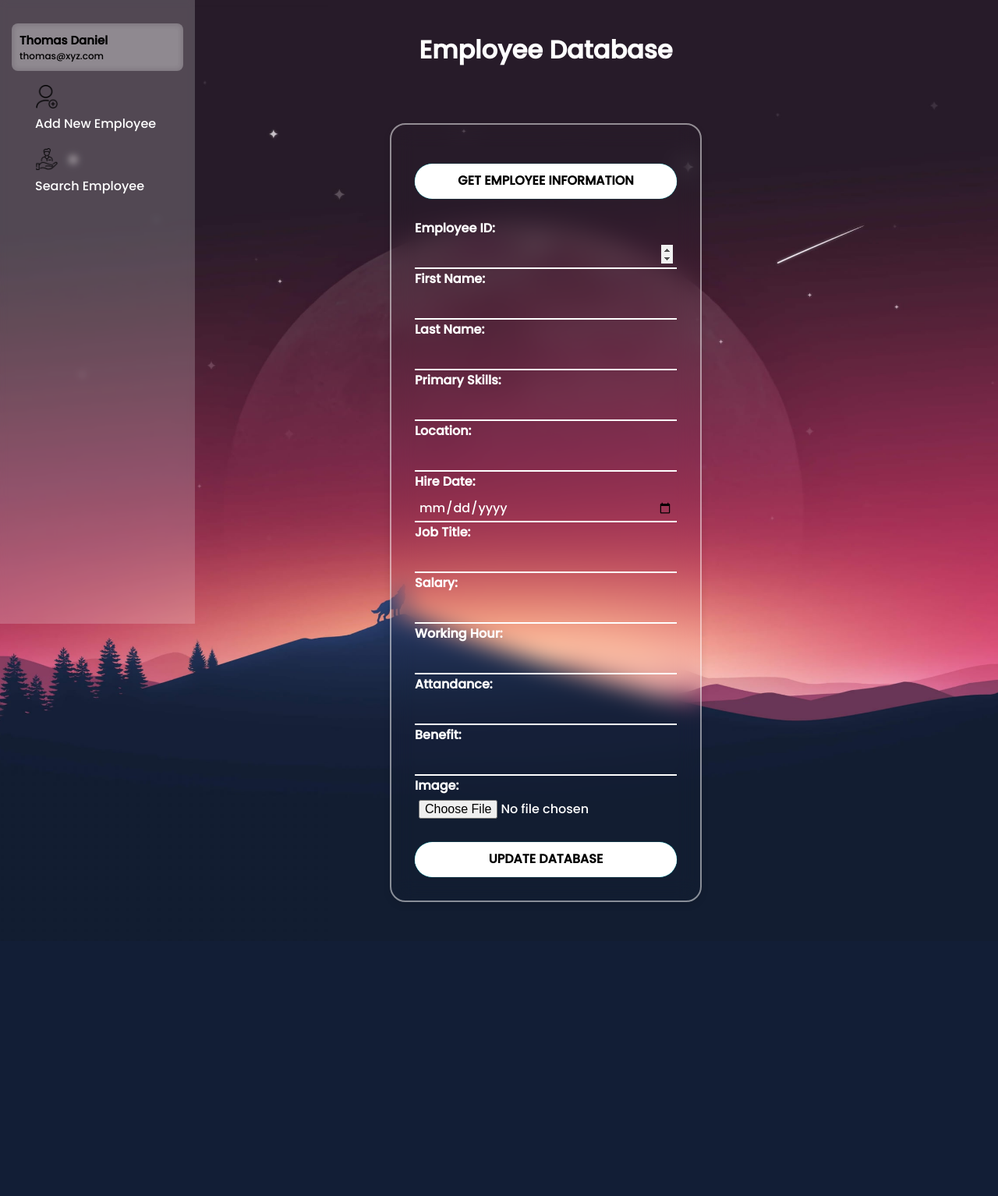
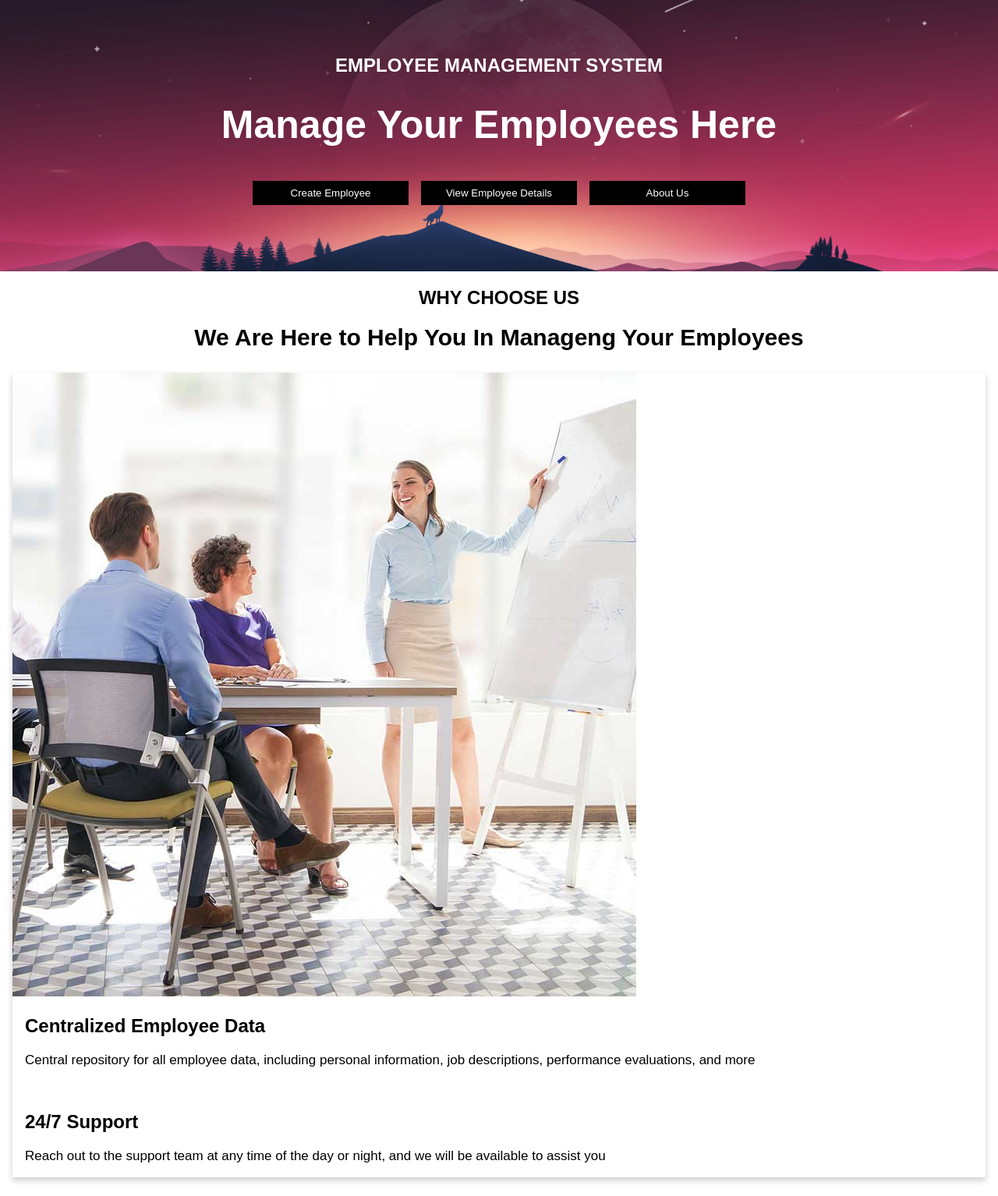
Before and after one commit to eltonlooi/EmpDB, a Flask app: page / in a window 1280 px wide. Shown: the whole page at 78% size. Before the commit the page ends 1157 px from the top, so only its background shows below. Run offline with Flask 3, Linux system fonts and the light colour scheme.

Commit message:
Add files via upload

```diff
--- a/main.py
+++ b/main.py
@@ -23,7 +23,15 @@ table = 'employee'
 
 @app.route("/")
 def loadPage():
-    return render_template('AddEmp.html', img_path="static/img/")
+    return render_template('index.html', img_path="static/img/")
+
+@app.route("/home", methods=['GET', 'POST'])
+def home():
+    return render_template('index.html', img_path="static/img/")
+
+@app.route("/about", methods=['GET', 'POST'])
+def about():
+    return render_template('about.html', img_path="static/img/")
 
 @app.route("/addEmpOuput", methods=['GET', 'POST'])
 def addEmpOutput():
--- a/templates/AddEmp.html
+++ b/templates/AddEmp.html
@@ -18,7 +18,7 @@
             </div>
 			<ul>
 				<li>
-					<a href="{{url_for('loadPage')}}">
+					<a href="{{url_for('addEmpHome')}}">
 						<img src="{{url_for('static', filename='Images/add.png') }}" alt="AddEmp">
 						<p>Add New Employee</p>
 					</a>
--- /dev/null
+++ b/templates/index.html
@@ -0,0 +1,143 @@
+<!DOCTYPE html>
+<html>
+<head>
+<meta name="viewport" content="width=device-width, initial-scale=1">
+<style>
+    body {
+      font-family: Arial, Helvetica, sans-serif;
+      margin: 0;
+    }
+
+    html {
+      box-sizing: border-box;
+    }
+
+    *, *:before, *:after {
+      box-sizing: inherit;
+    }
+
+    .about-section {
+      padding: 50px;
+      text-align: center;
+      background-image: url('../static/Images/background6.jpg'); /* Add your image path here */
+      background-size: cover; /* Scale the background image to cover the entire div */
+      background-position: center; /* Center the background image */
+      color: white;
+    }
+    .column {
+      float: left;
+      width: 100%;
+      margin-bottom: 16px;
+      padding: 0 8px;
+    }
+
+    .card {
+      box-shadow: 0 4px 8px 0 rgba(0, 0, 0, 0.2);
+      margin: 8px;
+    }
+
+    .about-section {
+      padding: 50px;
+      text-align: center;
+      background-color: #474e5d;
+      color: white;
+    }
+
+    .container {
+      padding: 0 16px;
+    }
+
+    .container::after, .row::after {
+      content: "";
+      clear: both;
+      display: table;
+    }
+
+    .title {
+      color: grey;
+    }
+
+    .button-container {
+      display: flex;
+      justify-content: center;
+      align-items: center;
+    }
+
+    .button {
+      border: none;
+      outline: 0;
+      display: inline-block;
+      padding: 8px;
+      color: white;
+      background-color: #000;
+      text-align: center;
+      cursor: pointer;
+      width: 200px;
+      margin: 0 8px;
+    }
+
+    .button:hover {
+      background-color: #555;
+    }
+
+    p {
+      font-size: 17px;
+    }
+
+    h1{
+        font-size: 50px;
+    }
+
+    .h1class1{
+        font-size: 30px;
+    }
+
+    .feature-image {
+      width: 100%; /* You can adjust this value according to your desired size */
+      display: block;
+      margin: 0 auto;
+    }
+
+    @media screen and (max-width: 650px) {
+      .column {
+        width: 100%;
+        display: block;
+      }
+    }
+    </style>
+</head>
+<body>
+
+<div class="about-section">
+  <h2>EMPLOYEE MANAGEMENT SYSTEM</h1>
+  <h1>Manage Your Employees Here </p>
+    <div class="button-container">
+        <a href="{{url_for('addEmpHome')}}"><button class="button">Create Employee</button></a>
+        <a href="{{url_for('getEmp')}}"><button class="button">View Employee Details</button></a>
+        <a href="{{url_for('about')}}"><button class="button">About Us</button></a>
+    </div>
+</div>
+
+<h2 style="text-align:center">WHY CHOOSE US</h2>
+<h1 class="h1class1" style="text-align:center">We Are Here to Help You In Manageng Your Employees </h1>
+<div class="row">
+
+<div class="column">
+  <div class="card">
+    <img src="{{url_for('static', filename='Images/feature.jpg') }}" alt="Mike" class="feature-img"> <!-- Added feature-img class -->
+    <div class="container">
+      <h2>Centralized Employee Data</h2>
+
+      <p>Central repository for all employee data, including personal information, job descriptions, performance evaluations, and more</p>
+      <br>
+      <h2>24/7 Support</h2>
+
+      <p>Reach out to the support team at any time of the day or night, and we will be available to assist you</p>
+    </div>
+  </div>
+</div>
+
+</div>
+
+</body>
+</html>
```
Also changed, not shown: templates/about.html (added, +151 -0 lines), 1 other file.
